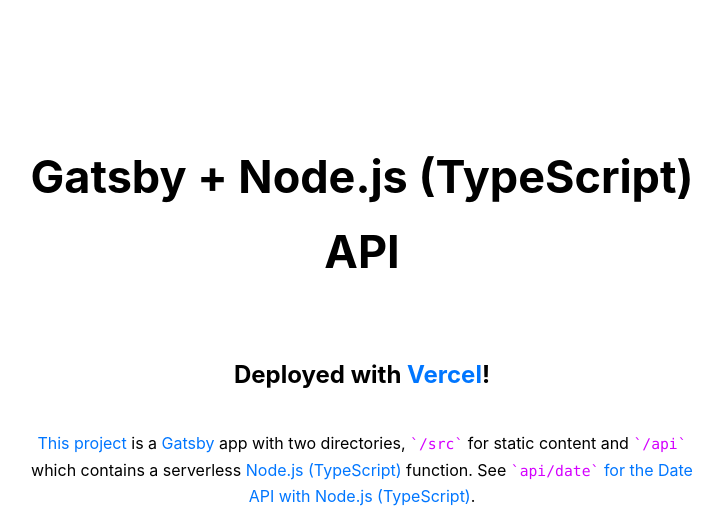
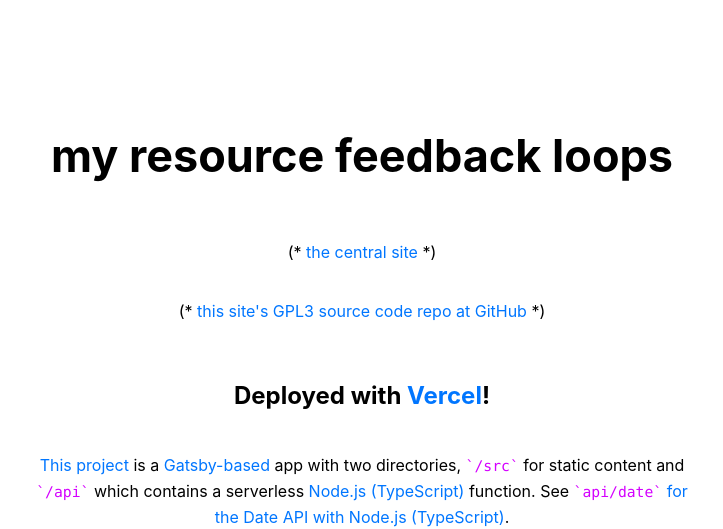
Before and after one commit to nonlin-lin-chaos-order-etc-etal/myresourcefeedbackloops_now_sh_gatsby_GPLv3, a Gatsby site: page / in a window 1280 px wide. Shown: the top 529 px of the page, without its empty margins (278-1001 px from the left). Built offline with nearby package versions, Linux system fonts and the light colour scheme; Gatsby itself is replaced by a stand-in of ours; no server answers.

Commit message:
Update index.js

```diff
--- a/src/pages/index.js
+++ b/src/pages/index.js
@@ -15,9 +15,11 @@ function Index() {
   return (
     <main>
       <Helmet>
-        <title>Gatsby + Node.js (TypeScript) API</title>
+        <title>myresourcefeedbackloops.now.sh</title>
       </Helmet>
-      <h1>Gatsby + Node.js (TypeScript) API</h1>
+      <h1>my resource feedback loops</h1>
+      <p>(* <a href="https://myzone.now.sh/">the central site</a> *)</p>
+      <p>(* <a href="https://github.com/nonlin-lin-chaos-order-etc-etal/myresourcefeedbackloops_now_sh_gatsby_GPLv3">this site's GPL3 source code repo at GitHub</a> *)</p>
       <h2>
         Deployed with{' '}
         <a
@@ -37,7 +39,7 @@ function Index() {
         >
           This project
         </a>{' '}
-        is a <a href="https://www.gatsbyjs.org/">Gatsby</a> app with two
+        is a <a href="https://www.gatsbyjs.org/">Gatsby-based</a> app with two
         directories, <code>/src</code> for static content and <code>/api</code>{' '}
         which contains a serverless{' '}
         <a href="https://nodejs.org/en/">Node.js (TypeScript)</a> function. See{' '}
```
